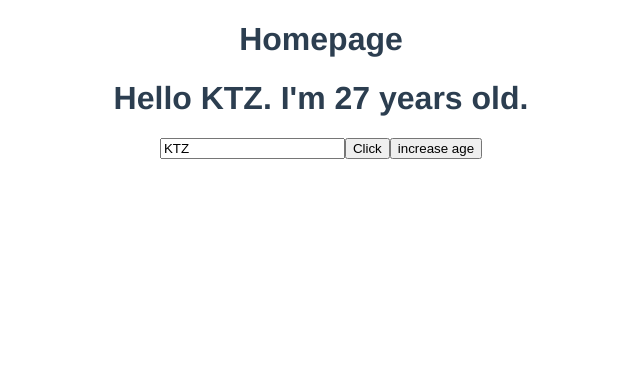
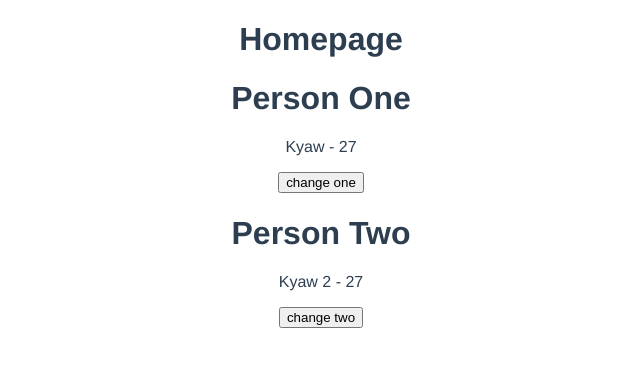
Before and after one commit to khaingzinkhaingzin/composition-api, a Vue app: page / in a window 1280 px wide. Shown: the top 366 px of the page, without its empty margins (319-959 px from the left). Built offline with nearby package versions, Linux system fonts and the light colour scheme.

Commit message:
Reactive value with reactive method. It can not be used in string, boolean, number like primitive value

```diff
--- a/src/views/HomeView.vue
+++ b/src/views/HomeView.vue
@@ -1,24 +1,33 @@
 <template>
   <div class="home">
-    <h1>Hello {{ name }}. I'm {{ age }} years old.</h1>
-    <input type="text" v-model="name">
-    <button @click="handleClick">Click</button>
-    <button @click="age++">increase age</button>
+    <h1>Person One</h1>
+    <p>{{ personOne.name }} - {{ personOne.age }}</p>
+    <button @click="changeOne">change one</button>
+
+    <h1>Person Two</h1>
+    <p>{{ personTwo.name }} - {{ personTwo.age }}</p>
+    <button @click="changeTwo">change two</button>
   </div>
 </template>
 
 <script>
-import { ref } from 'vue';
+import { reactive, ref } from 'vue';
 
 export default {
   setup() {
-    let name = ref("KTZ"); // reactive value
-    let age = ref(27);
+    let personOne = ref({name: "Kyaw", age: 27});
+    let changeOne = () => {
+      personOne.value.name = "CKyaw";
+    };
 
-    let handleClick = () => {
-      name.value = "PTR";
+    let personTwo = reactive({name: "Kyaw 2", age: 27});
+    let changeTwo = () => {
+      personTwo.name = "CKyaw 2";
     };
-    return {name, age, handleClick};
+    // reactive not point to value but can not use in 'string, boolean, number, (primitive value)
+    // reactive("string");
+
+    return {personOne, changeOne, personTwo, changeTwo};
   }
 }
 </script>
```
